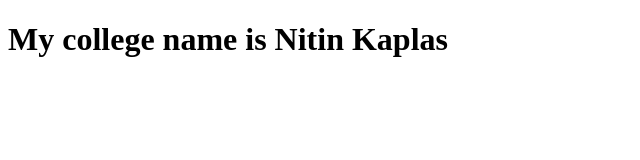
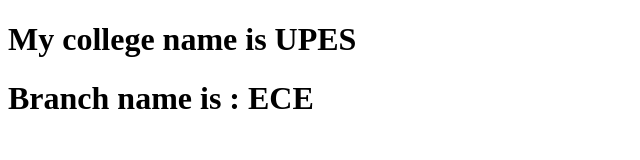
Before and after one commit to nitinkaplas123/My-Portfolio, a plain HTML site: page index.html in a window 1280 px wide. Shown: the whole page, without its empty margins (0-640 px from the left). Drawn offline with Linux system fonts and the light colour scheme.

Commit message:
Update index.html

```diff
--- a/index.html
+++ b/index.html
@@ -7,6 +7,7 @@
     <title>NItin Kaplas Portfolio</title>
 </head>
 <body>
-     <h1>My college name is Nitin Kaplas<h1>
+     <h1>My college name is UPES<h1>
+     <h1>Branch name is : ECE <h1>
 </body>
 </html>
```
